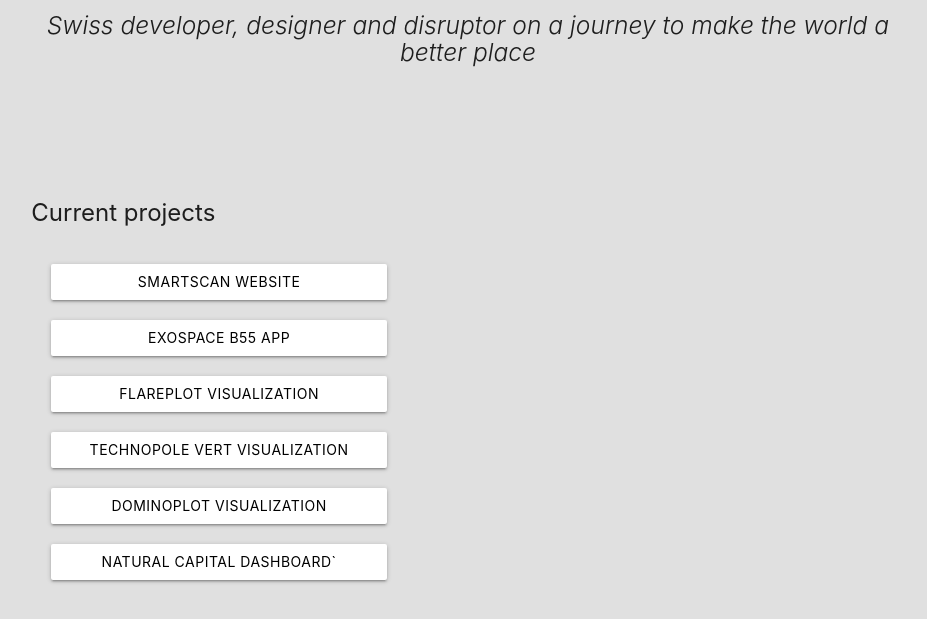
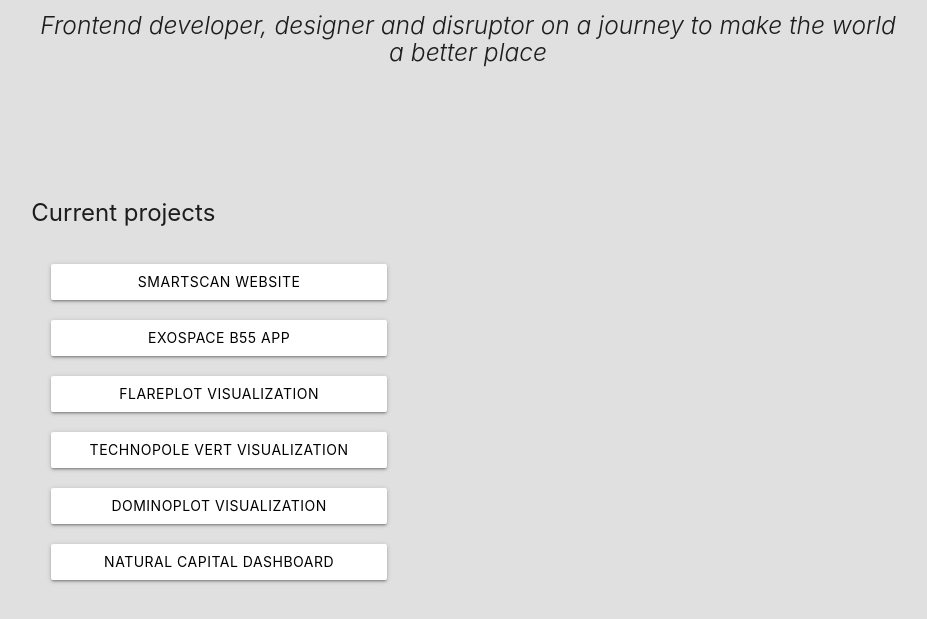
Before and after one commit to chabb/chabby_portfolio, a plain HTML site: page index.html in a window 1280 px wide. Shown: the part 333-952 px from the top of the page, without its empty margins (172-1099 px from the left). Drawn offline with nearby package versions, Linux system fonts and the light colour scheme.

Commit message:
Update some texts

```diff
--- a/index.html
+++ b/index.html
@@ -40,10 +40,10 @@
           François Chabbey
         </h1>
         <div class="row center">
-          <h5 class="header col s12 light">Swiss developer, designer and disruptor on a journey to make the world a better place</h5>
+          <h5 class="header col s12 light">Frontend developer, designer and disruptor on a journey to make the world a better place</h5>
         </div>
-
-        <br><br>
+        <br/>
+        <br/>
       </div>
     </div>
 
--- a/js/script.js
+++ b/js/script.js
@@ -6,8 +6,8 @@ function main(){
 	let current_infos = [{
 		img: 'images/smartscan.png',
 		title: 'SmartScan WEBSITE',
-		description: "SmartScan website proposes several OCR libraries for smartphones. KESKE T'AS FAIT EXACTEMENT??",
-		id: 'smartScan Website',
+		description: "SmartScan website proposes several OCR libraries for smartphones. I designed and coded the website",
+		id: 'smartScan',
 		link: 'http://smartscan.icare.ch'
 	}, {
 		img: 'images/breitlingb55.png',
@@ -21,28 +21,28 @@ function main(){
 	}, {
 		img: 'images/flarePlot.png',
 		title: 'FlarePlot Visualization',
-		description: "FlarePlot is a plot designed to see evolutions of network over time NEED DETAILS MEC, CA DIT RIEN LA",
+		description: "FlarePlot is a plot designed to display neuroreceptors and their interactions.",
 		id: 'flarePlot',
 		link: 'http://rasmusfonseca.github.io/EvoBundle/gpcr_demo2/'
 	}, {
 		img: 'images/techo-vert.png',
 		title: 'Technopole vert Visualization',
 		description: "Technopole Vert (i.e. 'Green technopole') is an information system that retrieves measurements" +
-		" from sensors and stores the electrical production (by solar panels) and building consumption data.(revoir maybe) A visualization has been designed (BY WHO!?) on the top" +
-			"of this system. I built the various part of this system (UNCLEAR WHAT YOU DID)",
+		" from sensors and stores the electrical production (by solar panels) and building consumption data. A visualization has been designed on the top" +
+			"of this system. I built the full system",
 		id: 'tp-vert',
 		link: 'http://www.technopole-vert.ch'
 	}, {
 		img: 'images/dominoPlot.png',
 		title: 'dominoPlot Visualization',
-		description: "DominoPlot is new type of chart that has been created to allow an easy and interactive visualisations of " +
+		description: "DominoPlot is new type of chart that I created to allow an easy and interactive visualisations of " +
 		" multiple sets, offering an alternative to Venn diagrams which fail to present clearly a large number of sets.",
 		id: 'dominoPlot',
-		link: 'http://zemihlebach.github.io/dominoPlot/'
+		link: 'http://chabb.github.io/dominoPlot/'
 	}, {
-        img: 'images/smartscan.png',
-        title: 'Natural capital dashboard`',
-        description: " (n'hésites pas à simplifier)The Upper Tana Nairobi Water Fund aims to improve water quality and supply for the Nairobi region, in Kenya. "+
+        img: 'images/naturcap.png',
+        title: 'Natural capital dashboard',
+        description: "The Upper Tana Nairobi Water Fund aims to improve water quality and supply for the Nairobi region, in Kenya. "+
 		"To do so while preserving natural capital and managing landscapes sustainably, several interventions could to be undertaken on the watersheds."+
 		" To optimize the conservation strategy, a multi-objective optimization has been conducted by the Natural Capital Project. This interactive visualization dashboard allows to explore the complex dataset,"+
 		"allowing to visualize tradeoffs between objectives, correlations between metrics, compare scenarios and assess uncertainty.",
@@ -53,7 +53,7 @@ function main(){
 	let older_infos = [
         {
             title: 'D3 Blocks',
-            description: "A lot of experimentations in D3. Some of these are worth taking a look (TEXT NUL, zéro informations. SOME: which?)",
+            description: "Various experiments with D3. Some are attempts to describe algorithms, some are small games",
             id: 'blocks',
             link: 'https://bl.ocks.org/zemihlebach',
             noImage: true
@@ -62,7 +62,7 @@ function main(){
             title: 'FCGridView Library',
             description: "A library that implement a gridlayout using constraints, written in Objective-C.",
             id: 'fcgridview',
-            link: 'https://github.com/zemihlebach/FCGridView',
+            link: 'https://github.com/chabb/FCGridView',
 			noImage: true
         },
         {
```
